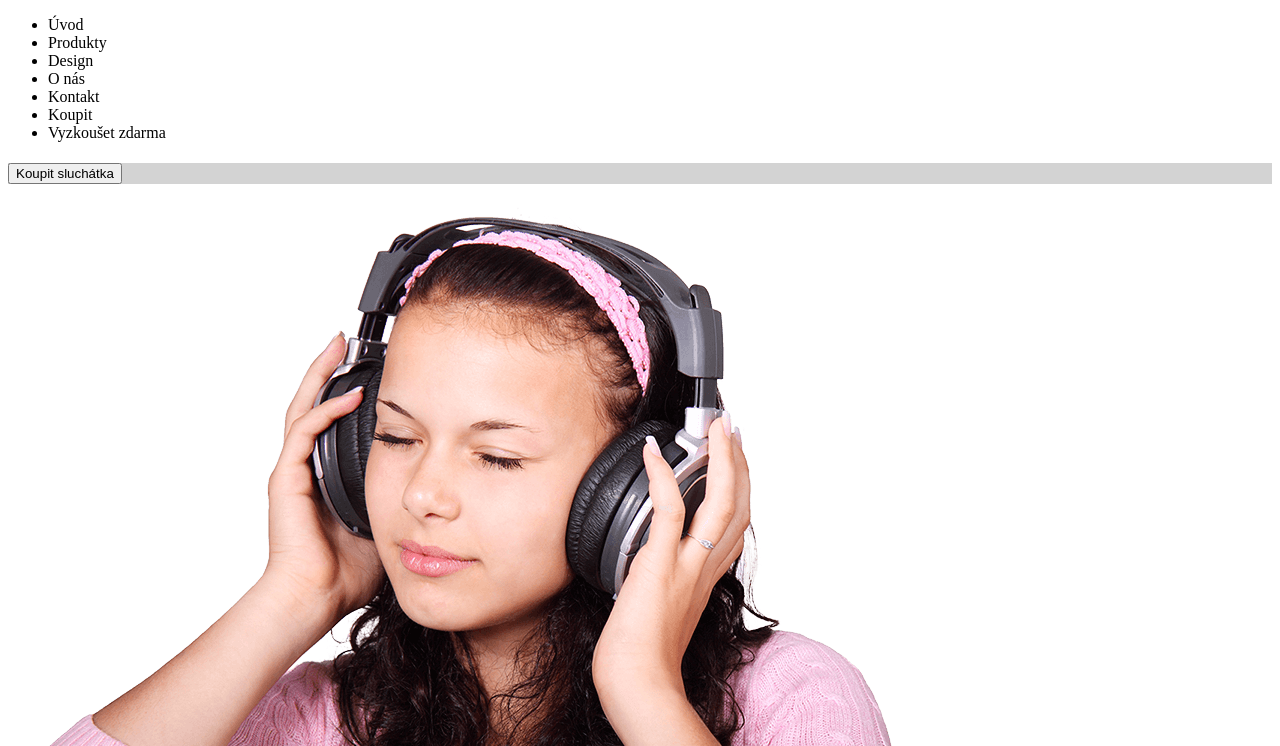
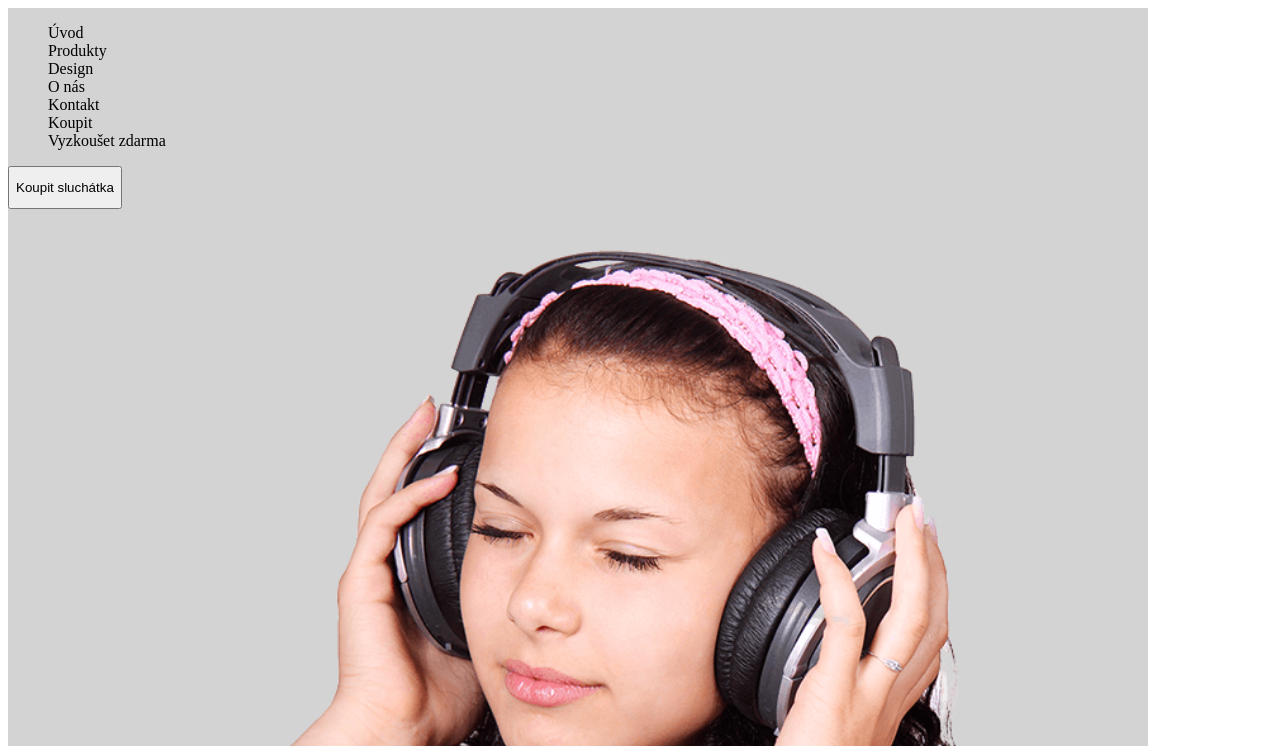
Before and after one commit to BetkaPopovicova/ukol_6, a plain HTML site: page index.html in a window 1280 px wide. Shown: the top 746 px of the page. Drawn offline with Linux system fonts and the light colour scheme.

Commit message:
CSS start

```diff
--- a/style.css
+++ b/style.css
@@ -16,7 +16,22 @@ font-weight: 700;
 
 /* -------------------------------------------------- */
 
-
-#bezdratova{
+body{
+    max-width: 1140px;
+}
+#sedy{
+    display: flex;
+    flex-direction: column;
     background-color: lightgray;
 }
+nav{
+    display: flex;
+}
+ul{
+    width: 100%;
+    list-style: none;
+}
+#bezdratova{
+    display: flex;
+
+}
```
